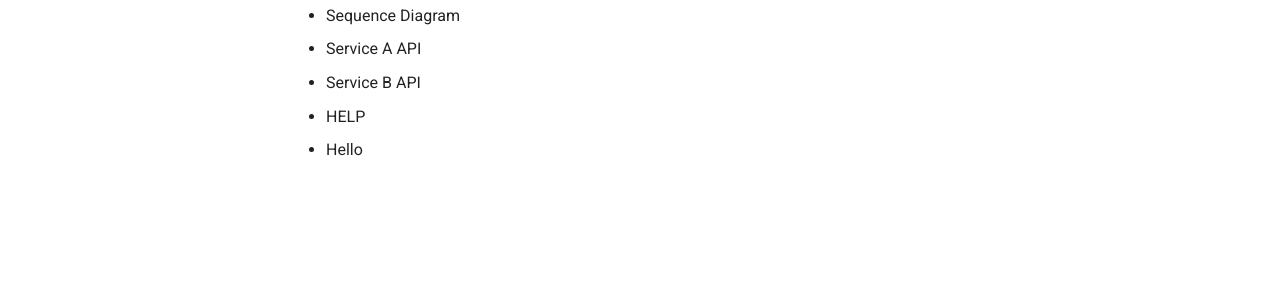
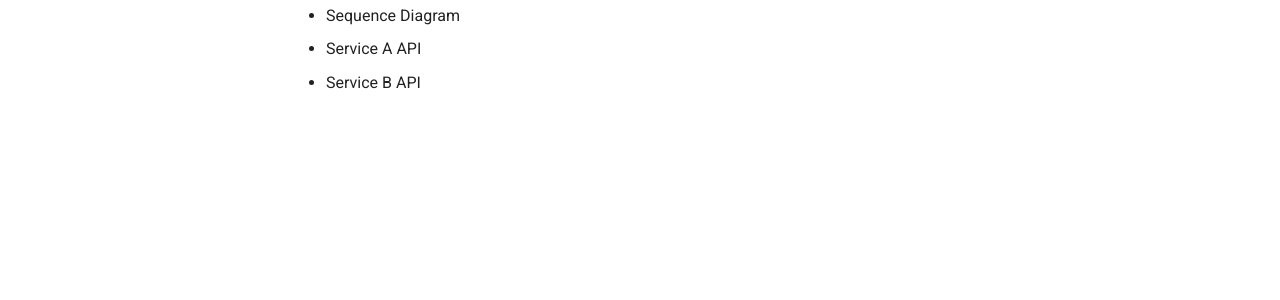
Before and after one commit to geksogen/Learn_GIT, an MkDocs documentation site: the page built from docs/index.md, in a window 1280 px wide. Shown: the part 343-643 px from the top of the page. Built offline with MkDocs 1.6.1 and Material for MkDocs 9.7.7, drawn with Linux system fonts in a browser that asks for light colours.

Commit message:
Update index.md

```diff
--- a/docs/index.md
+++ b/docs/index.md
@@ -5,5 +5,3 @@
 * Sequence Diagram
 * Service A API
 * Service B API
-* HELP
-* Hello
```
